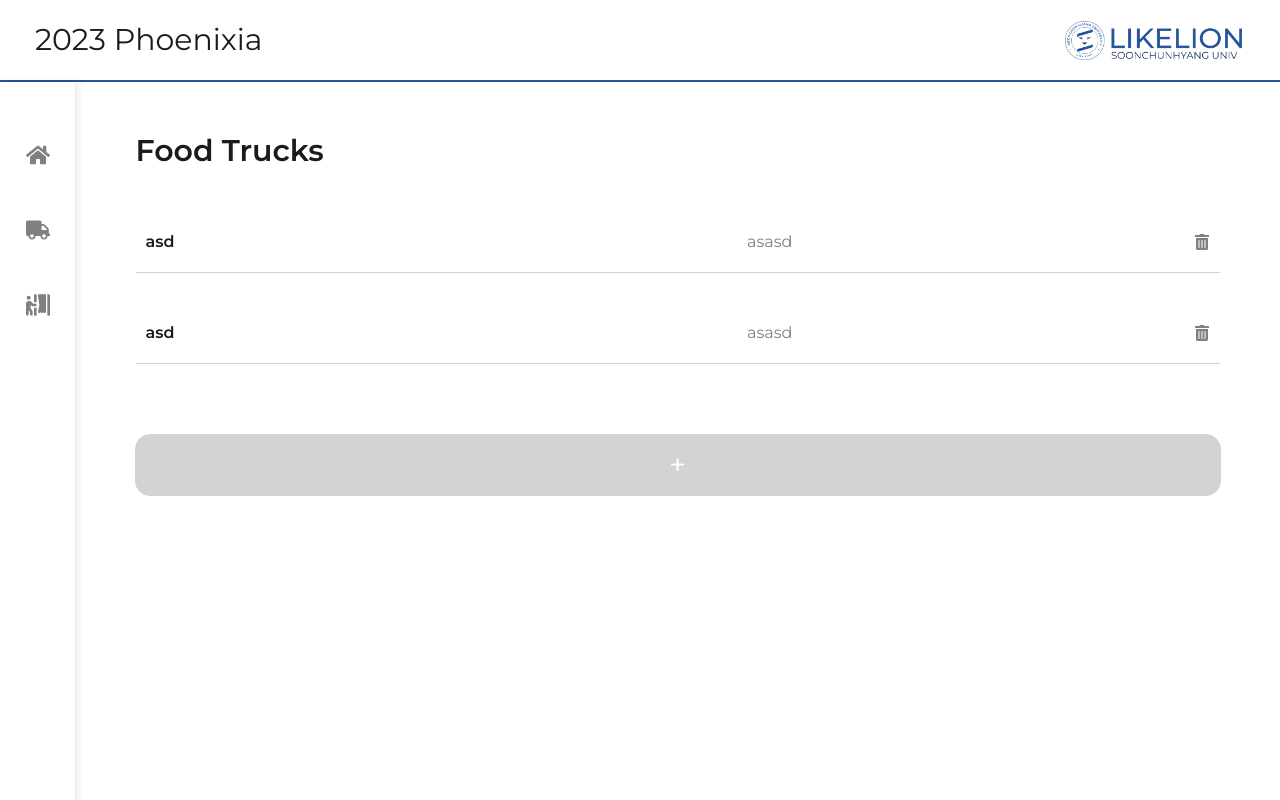
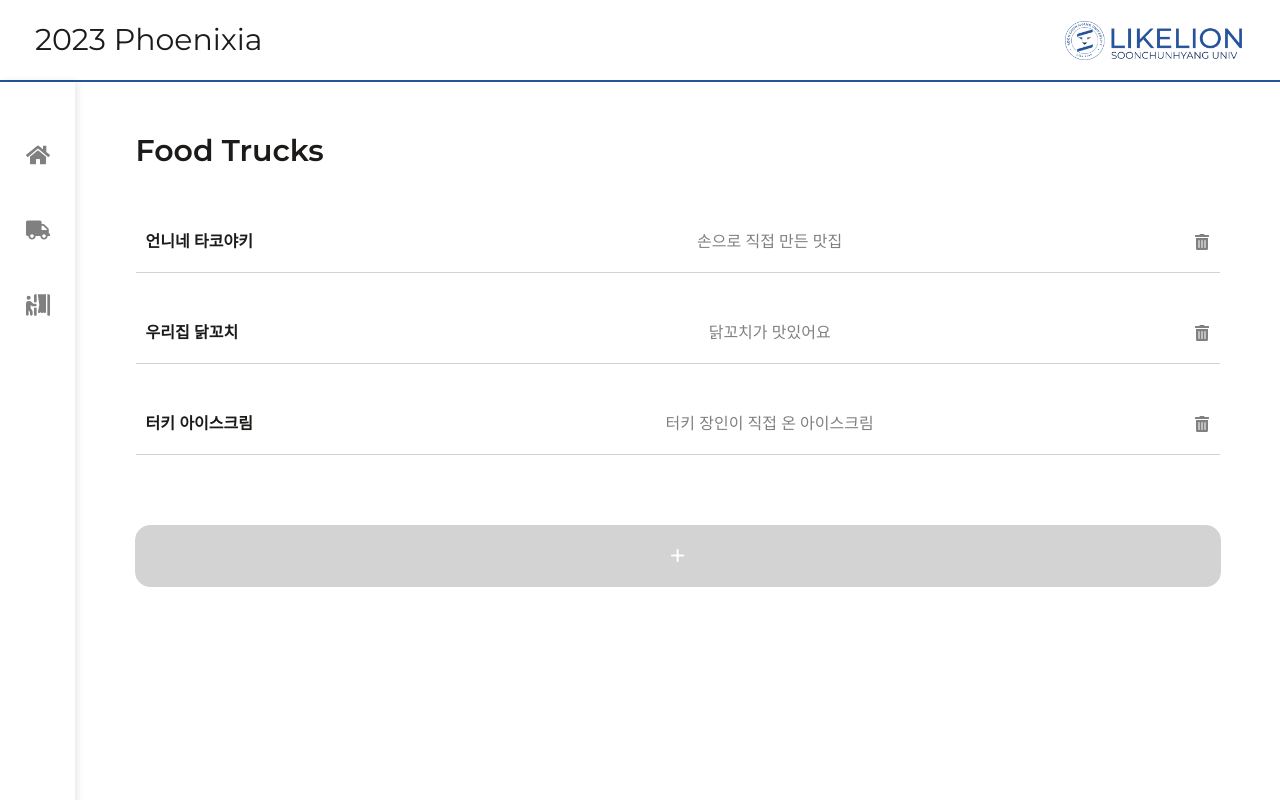
Before and after one commit to FE-PE/2023Phoenixia-Admin, a React (Create React App) app: page /trucks in a window 1280 px wide. Shown: the top 800 px of the page. Built offline with nearby package versions, Linux system fonts and the light colour scheme.

Commit message:
[fix]: style error

```diff
--- a/src/main/contents/contents.css
+++ b/src/main/contents/contents.css
@@ -1,6 +1,6 @@
 .contents {
     width: 100%;
-    height: 100%;
+    height: 800px;
     /* margin: auto; */
     /* margin-top: 50px; */
 
--- a/src/main/contents/foodtrucks/truckdetail/TruckDetail.js
+++ b/src/main/contents/foodtrucks/truckdetail/TruckDetail.js
@@ -2,9 +2,20 @@ import './truckdetail.css'
 import { Link } from 'react-router-dom';
 import MenuInfo from '../menuinfo/MenuInfo';
 
+const dataSet = [
+    {
+        truckName: "언니네 타코야키",
+        truckDescription: "직접 만드는 타코야키 맛집",
+        menus : {
+            maenuName: "타코야키 치즈맛",
+            menuPrice: "4000"
+        }
+    }
+]
+
 function TruckDetail() {
     return (
-        <div className='info-wrap'>
+        <div className='detail-wrap'>
             <div className='top-margin'></div>
             <p className='title-truck-name'>언니네 타코야키</p>
             <div className='button-wrap'>
--- a/src/main/contents/foodtrucks/truckdetail/truckdetail.css
+++ b/src/main/contents/foodtrucks/truckdetail/truckdetail.css
@@ -1,16 +1,15 @@
-.info-wrap {
+.detail-wrap {
     width: 100%;
-    height: 100%;
+    height: 800px;
     display: flex;
     align-items: center;
     flex-direction: column;
-    overflow: scroll;
+    overflow-y: scroll;
 }
 
 .top-margin {
     width: 100%;
     height: 50px;
-    /* background-color: antiquewhite; */
 }
 
 
@@ -73,4 +72,9 @@
     font-size: 30px;
     text-decoration: none;
     margin-bottom: 20px;
+    transition: .2s;
 }
+
+.menu-plus-button:hover {
+    transform: scale(1.02);
+}
--- a/src/main/contents/foodtrucks/trucklist/Trucklist.js
+++ b/src/main/contents/foodtrucks/trucklist/Trucklist.js
@@ -1,14 +1,36 @@
 import './trucklist.css'
 import Truckinfo from './truckinfo/TruckInfo';
 import { Link } from 'react-router-dom';
+import { useState } from 'react';
+
+const dataSet = [
+    {
+        truckName : "언니네 타코야키",
+        truckDescription : "손으로 직접 만든 맛집"
+    },
+    {
+        truckName : "우리집 닭꼬치",
+        truckDescription : "닭꼬치가 맛있어요"
+    },
+    {
+        truckName : "터키 아이스크림",
+        truckDescription : "터키 장인이 직접 온 아이스크림"
+    },
+]
 
 function Trucklist() {
+
+    let [trucks, setTrucks] = useState(dataSet);
+
     return (
         <div className='info-wrap'>
             <div className='top-margin'></div>
             <p className='category-title'>Food Trucks</p>
-            <Truckinfo truckName="asd" truckDescription="asasd" />
-            <Truckinfo truckName="asd" truckDescription="asasd" />
+            {
+                trucks.map((truck) => {
+                    return <Truckinfo truck={truck} />
+                })
+            }
             <Link className='plus-button'>+</Link>
         </div>
     );
--- a/src/main/contents/foodtrucks/trucklist/truckinfo/TruckInfo.js
+++ b/src/main/contents/foodtrucks/trucklist/truckinfo/TruckInfo.js
@@ -5,8 +5,8 @@ import { FaTrashAlt } from 'react-icons/fa';
 function Truckinfo(props) {
     return(
         <div className='truck-info'>
-            <Link className='truck-name'>{props.truckName}</Link>
-            <p className='truck-description'>{props.truckDescription}</p>
+            <Link to="/trucks/detail" className='truck-name'>{props.truck.truckName}</Link>
+            <p className='truck-description'>{props.truck.truckDescription}</p>
             <Link className='delete-button'><FaTrashAlt /></Link>
         </div>
     );
--- a/src/main/contents/foodtrucks/trucklist/trucklist.css
+++ b/src/main/contents/foodtrucks/trucklist/trucklist.css
@@ -1,13 +1,10 @@
 .info-wrap {
     width: 100%;
-    height: 100%;
+    height: 800px;
     display: flex;
-    /* justify-content: center; */
     align-items: center;
     flex-direction: column;
-    overflow: scroll;
-
-    /* background-color: bisque; */
+    overflow-y: scroll;
 }
 
 .top-margin {
--- a/src/main/main.css
+++ b/src/main/main.css
@@ -1,7 +1,5 @@
 .main-contents {
     width: 100vw;
-    height: 1024px;
-
-
+    height: 800px;
     display: flex;
 }
```
